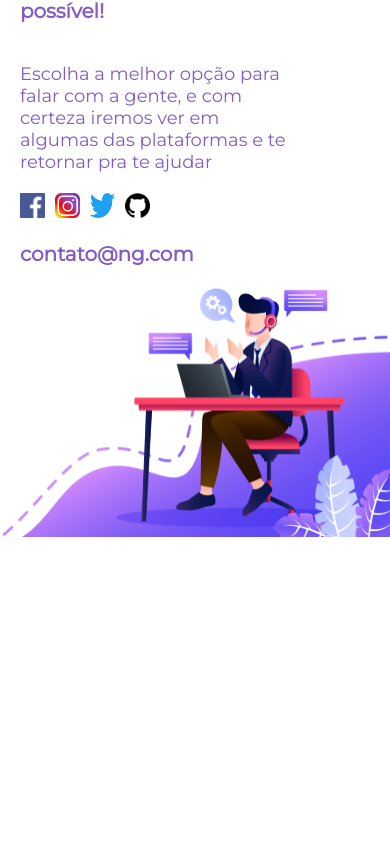
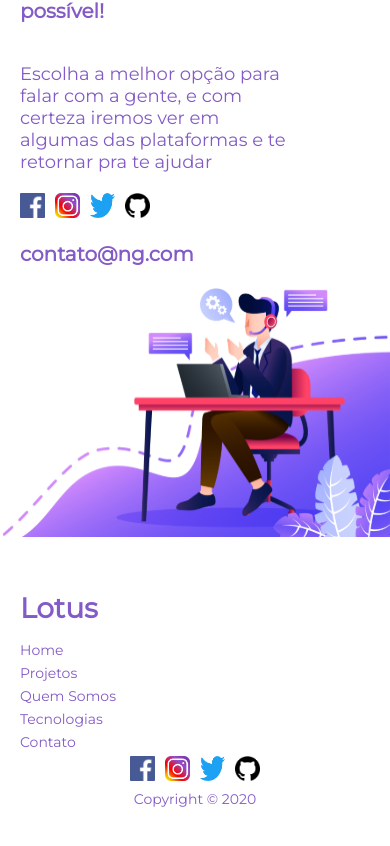
Before and after one commit to AllefDouglasDev/site-frontend, a React (Create React App) app: page / in a window 390 px wide. Shown: the part 3083-3929 px from the top of the page. Before the commit the page ends 3624 px from the top, so only its background shows below. Built offline with nearby package versions, Linux system fonts and the light colour scheme.

Commit message:
Mobile & Desktop version of MainFooter

```diff
--- /dev/null
+++ b/src/components/MainFooter/index.tsx
@@ -0,0 +1,56 @@
+import React from 'react';
+
+import { images } from '../../assets';
+import {
+  Container,
+  Title,
+  LinksContainer,
+  Link,
+  SocialButtonsContainer,
+  SocialButton,
+  SocialButtonLogo,
+  Copyright,
+  Footer,
+} from './styles';
+
+export interface Props {}
+
+const MainFooter: React.FC<Props> = () => {
+  return (
+    <Container>
+      <Title>Lotus</Title>
+
+      <LinksContainer>
+        <Link>Home</Link>
+        <Link>Projetos</Link>
+        <Link>Quem Somos</Link>
+        <Link>Tecnologias</Link>
+        <Link>Contato</Link>
+      </LinksContainer>
+
+      <Footer>
+        <SocialButtonsContainer>
+          <SocialButton>
+            <SocialButtonLogo src={images.logo.facebook}/>
+          </SocialButton>
+
+          <SocialButton>
+            <SocialButtonLogo src={images.logo.instagram}/>
+          </SocialButton>
+
+          <SocialButton>
+            <SocialButtonLogo src={images.logo.twitter}/>
+          </SocialButton>
+
+          <SocialButton>
+            <SocialButtonLogo src={images.logo.github}/>
+          </SocialButton>
+        </SocialButtonsContainer>
+
+        <Copyright>Copyright © 2020</Copyright>
+      </Footer>
+    </Container>
+  )
+};
+
+export default MainFooter;
--- /dev/null
+++ b/src/components/MainFooter/styles.tsx
@@ -0,0 +1,83 @@
+import styled from 'styled-components';
+import { colors, metrics, fonts, devices } from '../../styles';
+
+export const Container = styled.div`
+  width: 100%;
+  padding: 0px 20px;
+  display: flex;
+  flex-direction: column;
+  margin: 50px 0px;
+
+  @media ${devices.fromTablet} {
+    width: 80%;
+    flex-direction: row;
+  }
+`;
+
+export const Title = styled.h1`
+  font-size: ${fonts.titleMobile}px;
+  margin-bottom: 16px;
+
+  @media ${devices.fromLaptop} {
+    margin-right: 100px;
+    font-size: ${fonts.bigger}px;
+  }
+`;
+
+export const LinksContainer = styled.div`
+  display: flex;
+  flex-direction: column;
+
+  @media ${devices.fromLaptop} {
+    flex: 1;
+  }
+`;
+
+export const Link = styled.a`
+  margin-bottom: 5px;
+
+  @media ${devices.fromLaptop} {
+    margin-bottom: 0px;
+    margin-top: 15px;
+    font-size: ${fonts.regular}px;
+  }
+`;
+
+export const Footer = styled.div`
+  display: flex;
+  flex-direction: column;
+  align-items: center;
+
+  @media ${devices.fromLaptop} {
+    justify-content: flex-end;
+  }
+`;
+
+export const SocialButtonsContainer = styled.div`
+  display: flex;
+  justify-content: center;
+  margin-bottom: 5px;
+`;
+
+export const SocialButton = styled.button`
+  background-color: white;
+  border-style: none;
+  cursor: pointer;
+  margin: 0px 5px;
+`;
+
+export const SocialButtonLogo = styled.img`
+  width: 25px;
+  height: 25px;
+
+  @media ${devices.fromLaptop} {
+    width: 50px;
+    height: 50px;
+  }
+`;
+
+export const Copyright = styled.span`
+  @media ${devices.fromLaptop} {
+    font-size: ${fonts.regular}px;
+  }
+`;
--- a/src/components/index.ts
+++ b/src/components/index.ts
@@ -3,6 +3,7 @@ import Contact from './Contact';
 import Home from './Home';
 import Projects from './Projects';
 import Techs from './Techs';
+import MainFooter from './MainFooter';
 
 export {
   Home,
@@ -10,4 +11,5 @@ export {
   Contact,
   Projects,
   Techs,
+  MainFooter,
 };
--- a/src/pages/Main/index.tsx
+++ b/src/pages/Main/index.tsx
@@ -8,6 +8,7 @@ import {
   Contact,
   Projects,
   Techs,
+  MainFooter,
 } from '../../components';
 
 const Main: React.FC = () => {
@@ -26,6 +27,7 @@ const Main: React.FC = () => {
       <AboutUs />
       <Techs />
       <Contact />
+      <MainFooter />
     </Container>
   );
 }
```
